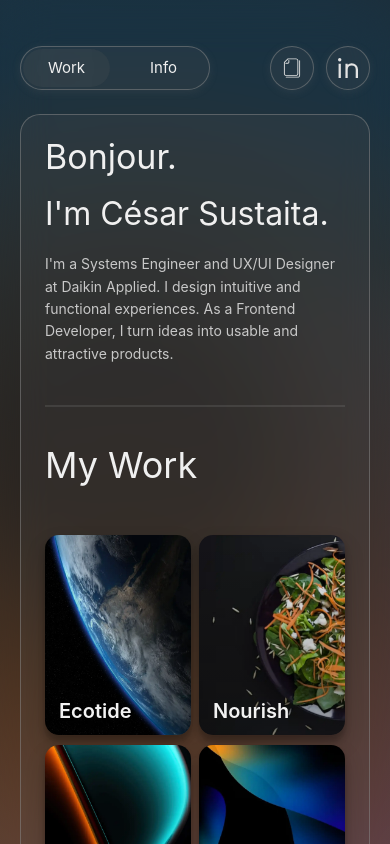
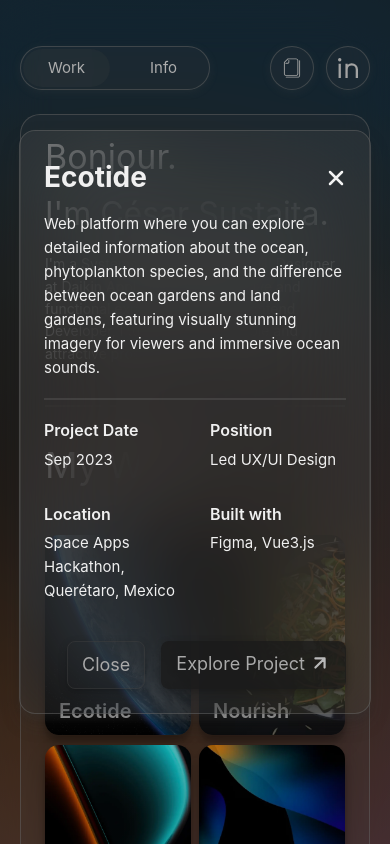
Before and after one commit to CesarSustaita/portfolio, a Vue app: page / in a window 390 px wide. Both pictures are taken after a click on the element "Ecotide". Shown: the top 844 px of the page. Built offline with nearby package versions, Linux system fonts and the light colour scheme.

Commit message:
Update: The project's modal has been implemented with animation, responsive design.

```diff
--- /dev/null
+++ b/src/components/CardsProject/ModalProject.vue
@@ -0,0 +1,346 @@
+<!-- Componente ModalProject.vue -->
+<script>
+import { watch } from 'vue';
+
+export default {
+  name: 'ModalProject',
+  props: {
+    show: {
+      type: Boolean,
+      required: true,
+    },
+    name: {
+      type: String,
+      required: true,
+    },
+    description: {
+      type: String,
+      required: true,
+    },
+
+  },
+  setup(props, { emit }) {
+    watch(
+      () => props.show,
+      (newVal) => {
+        if (newVal) {
+          document.body.style.overflow = 'hidden';
+        } else {
+          resetOverflow();
+        }
+      }
+    );
+
+    const resetOverflow = () => {
+      document.body.style.overflow = 'auto';
+    };
+
+    const handleClose = () => {
+      resetOverflow();
+      emit('close');
+    };
+
+    return {
+      handleClose,
+    };
+  },
+};
+</script>
+
+<template>
+  <Transition name="modal">
+    <div v-if="show" class="modal-mask" @click.self="handleClose">
+      <div class="modal-container">
+        <section class="modal-header">
+          <slot  name="header"></slot>
+          <div class="cancel" @click="$emit('close')" ></div>
+        </section>
+
+        <section class="modal-body">
+          <div class="description">
+            <slot name="description"></slot>
+          </div>
+          <span class="line"></span>
+          <div class="info">
+            <div class="info-container">
+              <section class="section-info">
+                <div class="info-values">Project Date</div>
+                <div class="content"><slot name="projectDate"></slot></div>
+              </section>
+              <section class="section-info">
+                <div class="info-values">Position</div>
+                <div class="content"><slot name="position"></slot></div>
+              </section>
+            </div>
+            <div class="info-container">
+              <section class="section-info">
+                <div class="info-values">Location</div>
+                <div class="content"><slot name="location"></slot></div>
+              </section>
+              <section class="section-info">
+                <div class="info-values">Built with</div>
+                <div class="content"><slot name="build"></slot></div>
+              </section>
+            </div>
+          </div>
+        </section>
+
+        <div class="modal-footer">
+          <section class="btn-link"  >
+                <button  class="btn-primary">Explore Project</button>
+                <div class="arrow-link"></div>
+          </section>
+          <button @click="handleClose" class="btn-seconday">Close</button>
+        </div>
+      </div>
+    </div>
+  </Transition>
+</template>
+
+
+<style scoped>
+
+.btn-link{
+    display: flex;
+    flex-direction: row;
+    align-items: center;
+    gap: 2px;
+    border: 1px solid rgba(105, 105, 105, 0);
+    border-radius: 8px;
+    padding: 8px 14px;
+    background-color: rgba(25, 25, 25, 0.763);
+
+    box-shadow: rgba(0, 0, 0, 0.24) 0px 3px 8px;
+    cursor: pointer;
+}
+
+.btn-link:hover{
+  display: flex;
+    flex-direction: row;
+    align-items: center;
+    gap: 2px;
+    border: 1px solid rgba(105, 105, 105, 0);
+    border-radius: 8px;
+    padding: 8px 14px;
+    background-color: rgba(25, 25, 25, 0.564);
+    backdrop-filter: blur(50px);
+    box-shadow: rgba(0, 0, 0, 0.24) 0px 3px 8px;
+    cursor: pointer;
+}
+
+.btn-seconday{
+  border-radius: 8px;
+  padding: 8px 14px;
+  border: 1px solid rgba(62, 62, 62, 0.5);
+  box-shadow: rgba(0, 0, 0, 0.24) 0px 3px 8px;
+  cursor: pointer;
+}
+
+.btn-seconday:hover{
+  border-radius: 8px;
+  padding: 8px 14px;
+  border: 1px solid rgba(62, 62, 62, 0.5);
+  background-color: rgba(80, 80, 80, 0.301);
+  box-shadow: rgba(0, 0, 0, 0.24) 0px 3px 8px;
+  cursor: pointer;
+}
+
+.arrow-link{
+    background-image: url('/src/assets/icons/Arrow up-right.svg');
+    width: 22px;
+    height: 22px;
+    object-fit: cover;
+    object-position: center;
+    align-items: center;
+}
+
+button {
+    all: unset;
+    border-bottom: 1px solid rgba(0, 0, 0, 0);
+    font-size: 18px;
+
+    color: var(--text-bg-white-date);
+
+}
+
+.modal-enter-from {
+  opacity: 0;
+}
+
+.modal-leave-to {
+  opacity: 0;
+}
+
+.modal-enter-from .modal-container,
+.modal-leave-to .modal-container {
+  -webkit-transform: scale(1.1);
+  transform: scale(1.1);
+}
+
+.modal-mask {
+  position: fixed;
+  top: 0;
+  left: 0;
+  right: 0;
+  bottom: 0;
+  background-color: rgba(0, 0, 0, 0.282);
+  z-index: 9999;
+  display: flex;
+  justify-content: center;
+  align-items: center;
+  transition: opacity 0.3s ease;
+}
+
+.modal-container {
+  display: flex;
+  flex-direction: column;
+  border-radius: 16px;
+  padding: 24px;
+  width: 530px;
+  position: relative;
+  background-color: rgba(94, 94, 94, 0.164);
+  backdrop-filter: blur(50px);
+  border: 1px solid rgba(105, 105, 105, 0.5);
+  transition: all 0.3s ease;
+  box-shadow: rgba(50, 50, 50, 0.19) 0px 10px 20px, rgba(54, 54, 54, 0.23) 0px 6px 6px;
+
+}
+
+.modal-header {
+  display: flex;
+  flex-direction: row;
+  justify-content: space-between;
+  font-size: 30px;
+  font-weight: bold;
+  align-items: center;
+}
+
+.modal-body {
+  margin-top: 12px;
+  margin-bottom: 14px;
+  display: flex;
+  flex-direction: column;
+}
+
+.description {
+  font-size: 16px;
+}
+
+.line {
+  border: 1px solid #8c8c8c34;
+  width: 100%;
+  margin-top: 18px;
+  margin-bottom: 18px;
+}
+
+.info{
+  gap: 30px;
+  display: flex;
+  flex-direction: column;
+  padding-bottom: 24px;
+}
+
+.info-container{
+  display: flex;
+  flex-direction: row;
+  gap: 30px;
+}
+
+.section-info{
+  display: flex;
+  flex-direction: column;
+  width: 200px;
+  gap: 4px;
+}
+
+.info-values{
+  font-weight: 600;
+  font-size: 16px;
+}
+
+.content{
+  font-weight: 400;
+  font-size: 16px;
+}
+
+.modal-footer {
+  display: flex;
+  flex-direction: row-reverse;
+  text-align: right;
+  gap: 16px;
+}
+
+.modal-btn {
+  padding: 10px 20px;
+  background-color: #007bff;
+  color: white;
+  border: none;
+  cursor: pointer;
+}
+
+.close-btn {
+  position: absolute;
+  top: 10px;
+  right: 10px;
+  background: transparent;
+  border: none;
+  font-size: 18px;
+  cursor: pointer;
+}
+
+.cancel {
+  float: right;
+  height: 20px;
+  width: 20px;
+  cursor: pointer;
+  background-image: url('/src/assets/icons/Close.svg');
+  background-position: center;
+  background-repeat: no-repeat;
+}
+
+.cancel:hover {
+  float: right;
+  height: 20px;
+  width: 20px;
+  cursor: pointer;
+  background-image: url('/src/assets/icons/Close-Hover.svg');
+  background-position: center;
+  background-repeat: no-repeat;
+}
+
+.arrow-link{
+    background-image: url('/src/assets/icons/Arrow up-right.svg');
+    width: 22px;
+    height: 25px;
+    object-fit: cover;
+    object-position: center;
+    align-items: center;
+    margin-left: 2px;
+}
+
+@media (max-width: 700px) {
+
+.modal-container {
+  width: 352px;
+}
+
+.modal-header {
+  font-size: 28px;
+}
+
+.description {
+  font-size: 15px;
+}
+
+.info-values{
+  font-weight: 600;
+  font-size: 16px;
+}
+
+.content{
+  font-weight: 400;
+  font-size: 15px;
+}
+
+}
+</style>
--- a/src/components/WorkContainer/MyWork.vue
+++ b/src/components/WorkContainer/MyWork.vue
@@ -1,30 +1,72 @@
 <script setup>
 import CardProject from '@/components/CardsProject/CardProject.vue'
+import ModalProject from '@/components/CardsProject/ModalProject.vue';
+import { ref } from 'vue';
 
 const PROJECTS = [
   {
+    isShow: true,
     projectName: 'Ecotide',
     img: 'Ecotide',
-    hover: 'View Project'
+    hover: 'View Project',
+    description: 'Web platform where you can explore detailed information about the ocean, phytoplankton species, and the difference between ocean gardens and land gardens, featuring visually stunning imagery for viewers and immersive ocean sounds.',
+    projectDate: 'Sep 2023',
+    position: 'Led UX/UI Design',
+    location: 'Space Apps Hackathon, Querétaro, Mexico',
+    build: 'Figma, Vue3.js',
+
   },
   {
+    isShow: true,
     projectName: 'Nourish',
     img: 'Nourish',
-    hover: 'View Project'
+    hover: 'View Project',
+    description: 'Mobile-first web application designed to tackle food insecurity by offering personalized menus and recipes tailored to students nutritional needs. Created during the WaffleHacks 2023 hackathon, this project was the result of collaboration with an exceptional, multidisciplinary team.',
+    projectDate: 'Jun 2023',
+    position: 'Led UX/UI Design',
+    location: 'WaffleHacks 2023 Hackathon, Remote SLP, Mexico',
+    build: 'Figma, Vue3.js',
   },
   {
+    isShow: false,
     projectName: 'Design System',
     img: 'comingsoon1',
-    hover: 'Coming Soon'
+    hover: 'Coming Soon',
+    description: '',
+    projectDate: '',
+    position: '',
+    location: '',
+    build: '',
   },
   {
+    isShow: false,
     projectName: 'ETN',
     img: 'comingsoon2',
-    hover: 'Coming Soon'
+    hover: 'Coming Soon',
+    description: '',
+    projectDate: '',
+    position: '',
+    location: '',
+    build: '',
   },
 
 
-]
+];
+
+const showModal = ref(false);
+const selectedProject = ref(null);
+
+const openModal = (project) => {
+  if(project.isShow === true)
+  {
+    selectedProject.value = project;
+    showModal.value = true;
+  }
+  else {
+    showModal.value = false;
+  }
+};
+
 </script>
 
 <template>
@@ -36,8 +78,34 @@ const PROJECTS = [
     :projectName="project.projectName"
     :img="project.img"
     :hover="project.hover"
+    @click="openModal(project)"
+
     />
   </section>
+
+  <Teleport to="body">
+    <ModalProject :show="showModal" @close="showModal = false">
+      <template #header>
+        {{ selectedProject?.projectName || '---' }}
+      </template>
+      <template #description>
+        {{ selectedProject?.description || '---' }}
+      </template>
+      <template #projectDate>
+        {{ selectedProject?.projectDate || '---' }}
+      </template>
+      <template #position>
+        {{ selectedProject?.position || '---' }}
+      </template>
+      <template #location>
+        {{ selectedProject?.location || '---' }}
+      </template>
+      <template #build>
+        {{ selectedProject?.build || '---' }}
+      </template>
+    </ModalProject>
+  </Teleport>
+
 </template>
 
 <style scoped>
```
Also changed, not shown: src/assets/icons/Close-Hover.svg (added), src/assets/icons/Close.svg (added).
